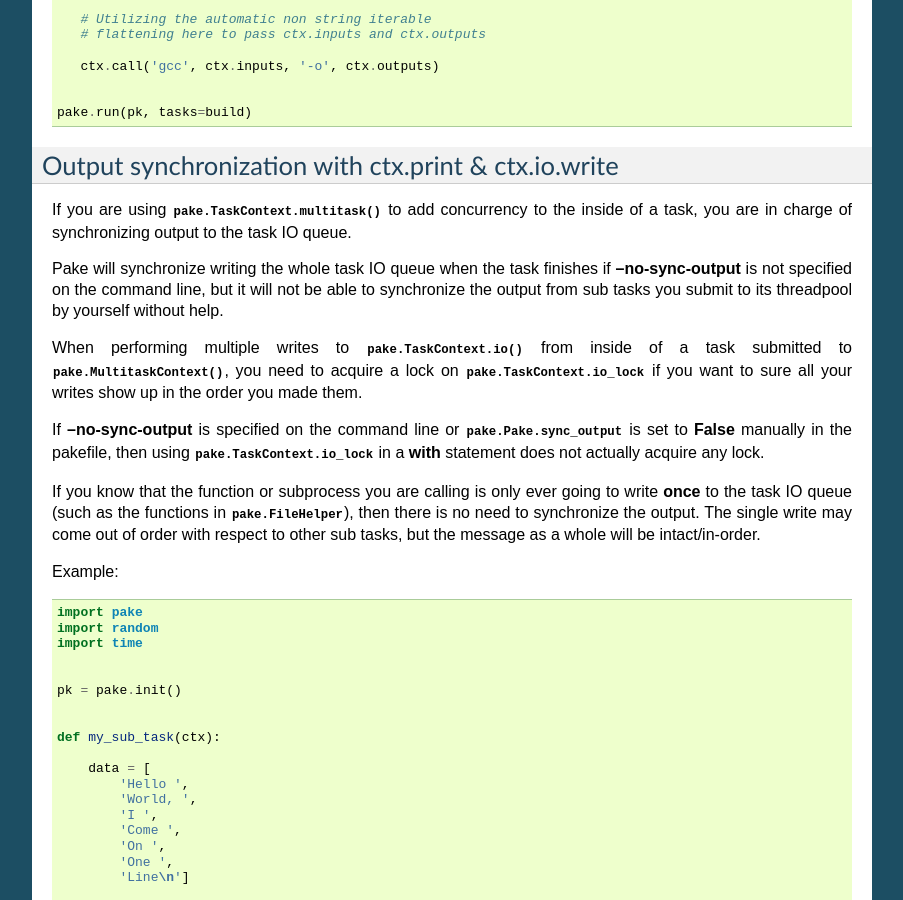
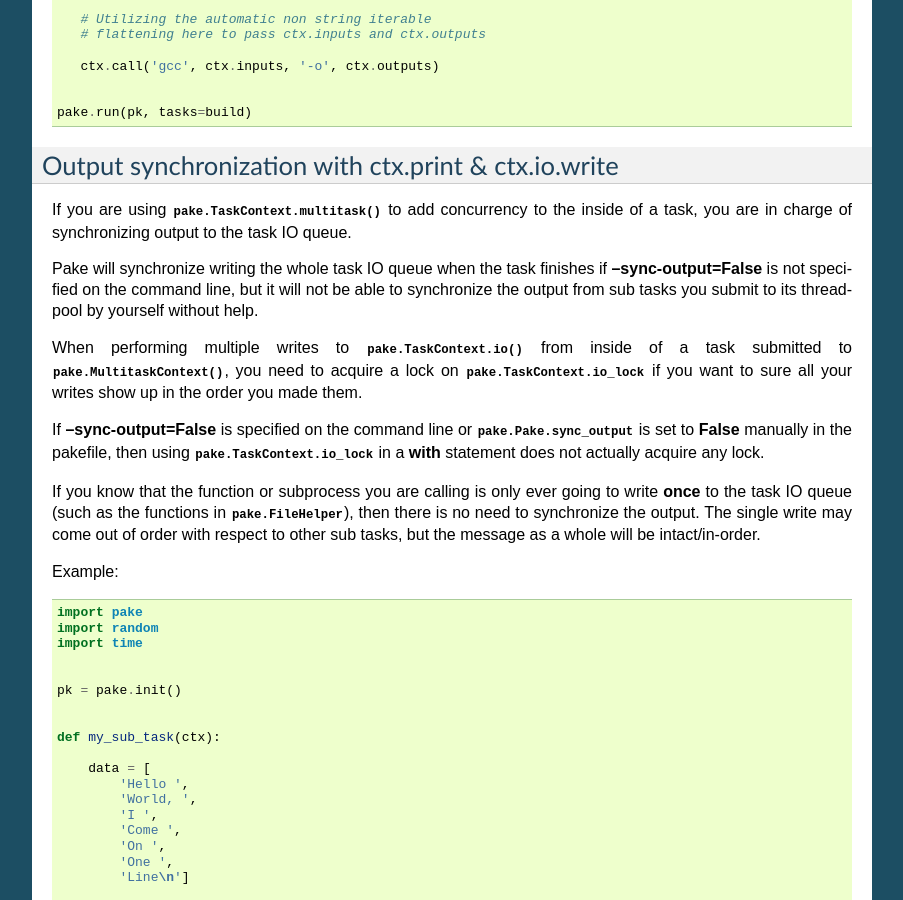
Before and after one commit to Teriks/pake, a Sphinx documentation site: the page built from docs/source/multitasking.rst, in a window 1280 px wide and 900 px high, scrolled down 1028 px. Shown: the whole window, without its empty margins (198-1101 px from the left). Built offline with Sphinx 7.4.7, drawn with Linux system fonts in a browser that asks for light colours.

Commit message:
Fix invalid command line argument reference in doc
Name and usage have changed

```diff
--- a/docs/source/multitasking.rst
+++ b/docs/source/multitasking.rst
@@ -78,7 +78,7 @@ the inside of a task, you are in charge of synchronizing output to the
 task IO queue.
 
 Pake will synchronize writing the whole task IO queue when the task finishes
-if **--no-sync-output** is not specified on the command line, but it will not
+if **--sync-output=False** is not specified on the command line, but it will not
 be able to synchronize the output from sub tasks you submit to its threadpool by
 yourself without help.
 
@@ -87,7 +87,7 @@ submitted to :py:meth:`pake.MultitaskContext`, you need to acquire a lock on
 :py:attr:`pake.TaskContext.io_lock` if you want to sure all your writes show
 up in the order you made them.
 
-If **--no-sync-output** is specified on the command line or :py:attr:`pake.Pake.sync_output`
+If **--sync-output=False** is specified on the command line or :py:attr:`pake.Pake.sync_output`
 is set to **False** manually in the pakefile, then using :py:attr:`pake.TaskContext.io_lock`
 in a **with** statement does not actually acquire any lock.
 
```
